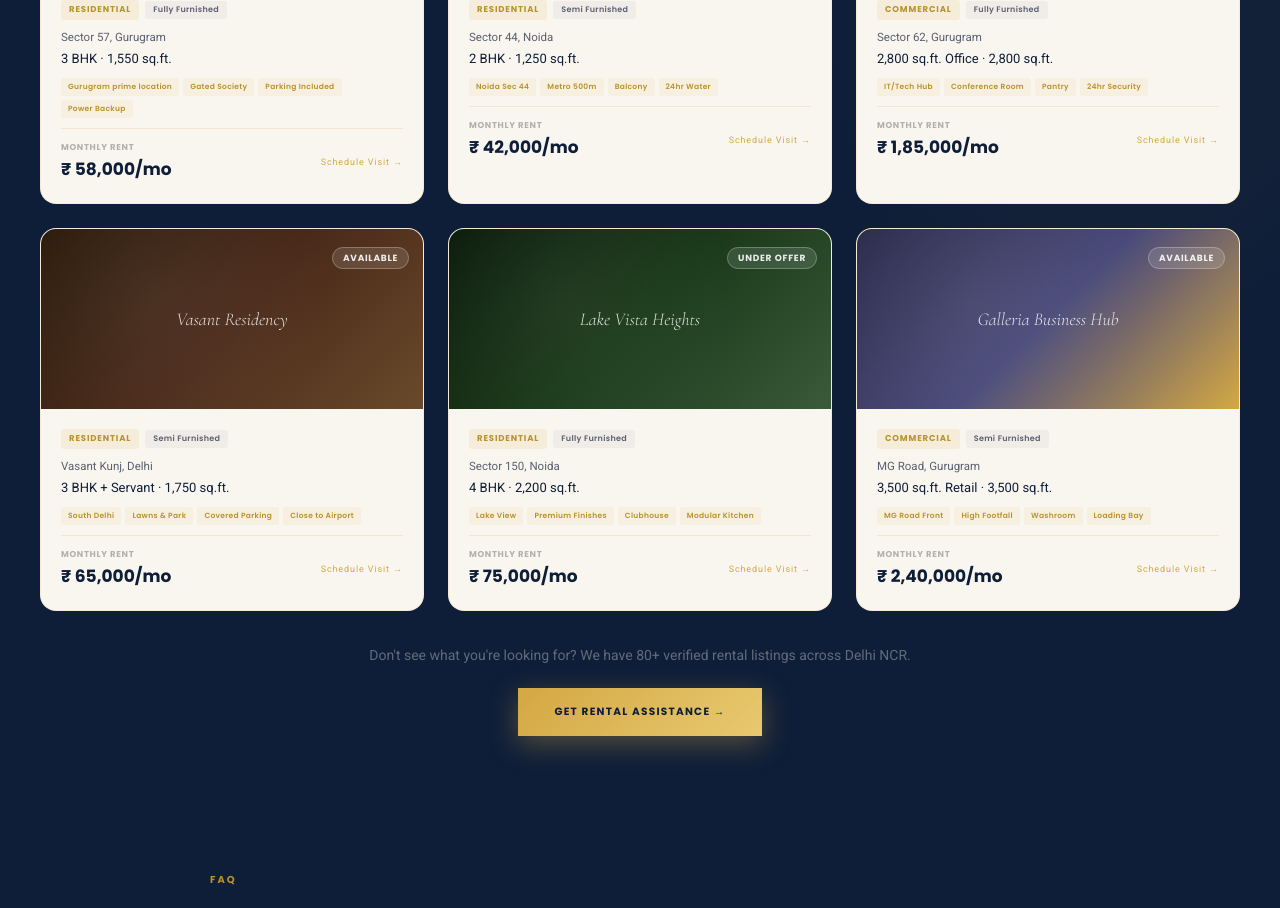
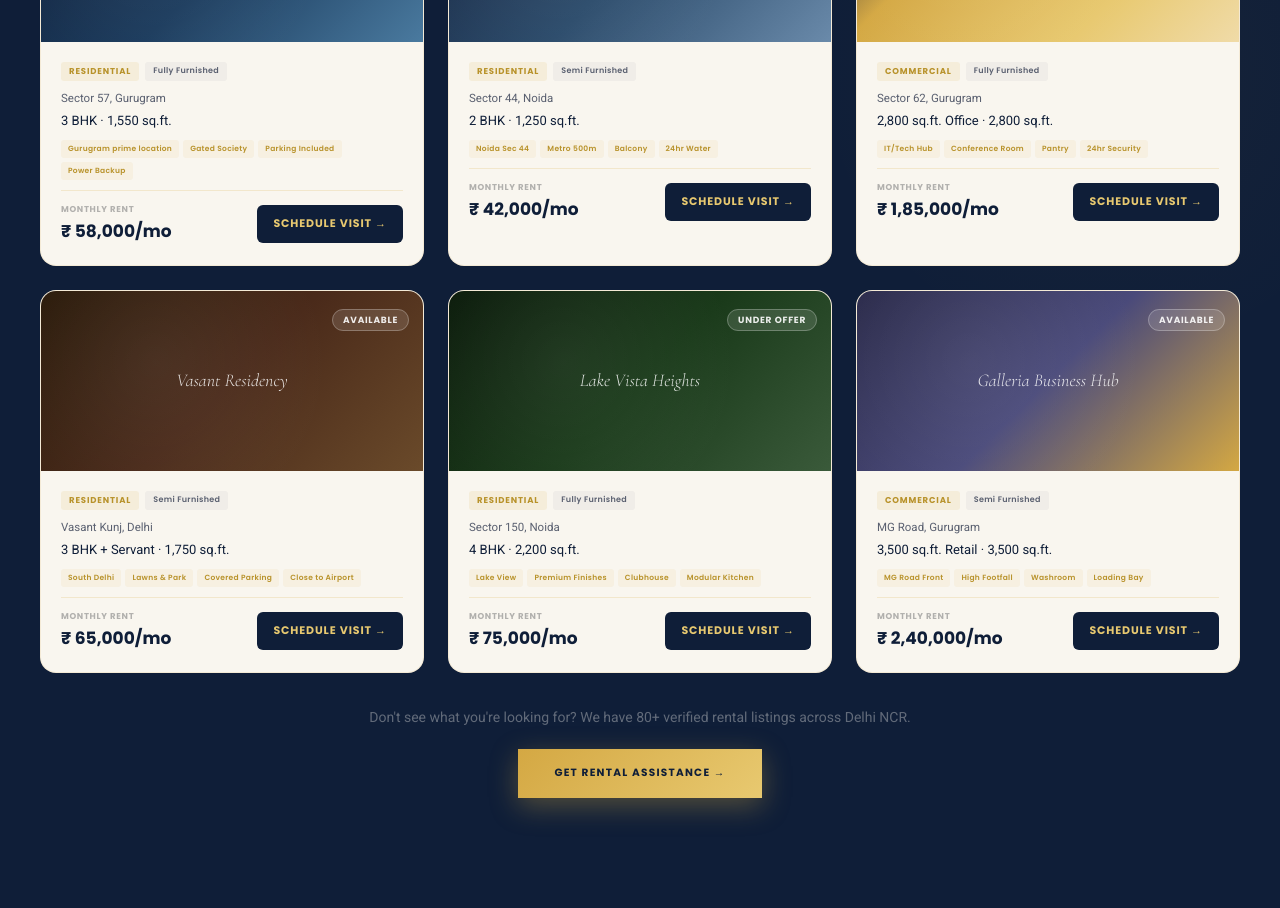
Before and after one commit to mohit1661-ai/Vedhara-Group-Supabase, a Next.js app: page /rent in a window 1280 px wide. Shown: the part 1640-2548 px from the top of the page. Built offline with nearby package versions, Linux system fonts and the light colour scheme.

Commit message:
Rent page: heading wrap + larger Schedule Visit CTA with navy box
- Heading 'in Delhi NCR' wraps to 2nd line via <br />
- Schedule Visit CTA: font-size 11, padding 10px 16px, navy bg with gold text

```diff
--- a/app/rent/page.tsx
+++ b/app/rent/page.tsx
@@ -124,7 +124,7 @@ export default function RentPage() {
               <span className="v-line" style={{ margin:"0 auto 14px" }} />
               <p className="eyebrow" style={{ color:"var(--gold-lt)",marginBottom:14 }}>Available Rentals</p>
               <h2 className="heading-xl" style={{ color:"var(--light)",marginBottom:16 }}>
-                Verified Rental Properties<span style={{ color:"var(--gold-lt)" }}> in Delhi NCR</span>
+                Verified Rental Properties<br /><span style={{ color:"var(--gold-lt)" }}>in Delhi NCR</span>
               </h2>
               <p className="body-lg" style={{ color:"rgba(252,250,244,0.48)",maxWidth:560,margin:"0 auto" }}>
                 Each rental listing is verified for authenticity,<br />lease terms, and property condition.
@@ -183,7 +183,7 @@ export default function RentPage() {
                         <p style={{ fontFamily:"var(--t-head)",fontSize:8.5,fontWeight:700,letterSpacing:"0.08em",textTransform:"uppercase",color:"rgba(42,45,53,0.35)",marginBottom:1 }}>Monthly Rent</p>
                         <p style={{ fontFamily:"var(--t-head)",fontSize:17,fontWeight:700,color:"var(--navy)",margin:0 }}>{property.monthlyRent}</p>
                       </div>
-                      <span className="btn-ghost" style={{ color:"var(--gold)",fontSize:9,display:"inline-flex",alignItems:"center",gap:4 }}>
+                      <span style={{ fontFamily:"var(--t-head)",fontSize:11,fontWeight:700,letterSpacing:"0.08em",textTransform:"uppercase",display:"inline-flex",alignItems:"center",gap:5,padding:"10px 16px",background:"var(--navy)",color:"var(--gold-lt)",borderRadius:6,whiteSpace:"nowrap" }}>
                         Schedule Visit →
                       </span>
                     </div>
```
